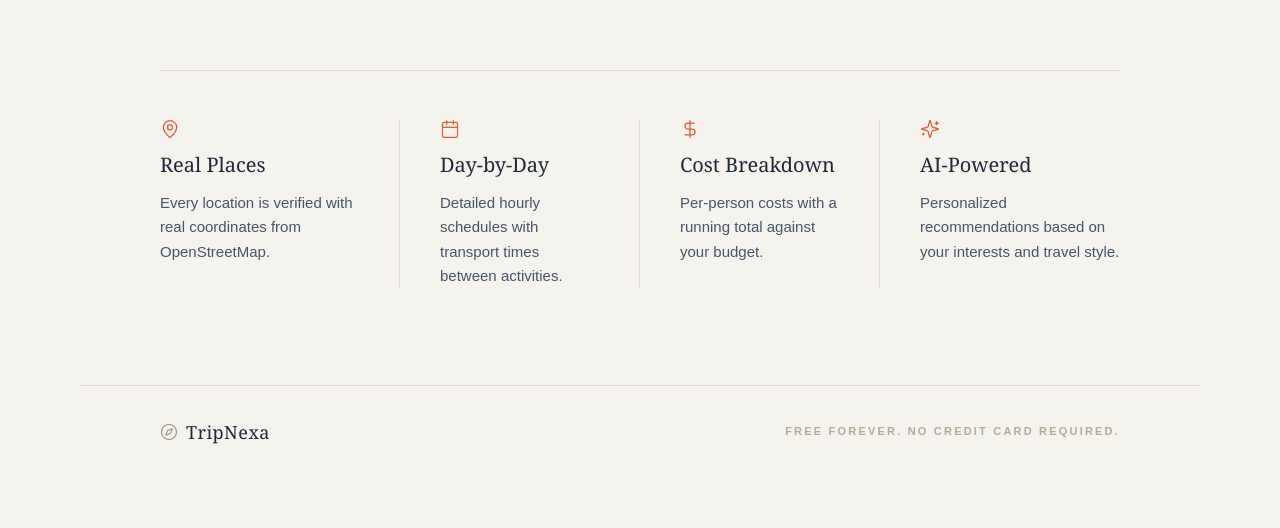
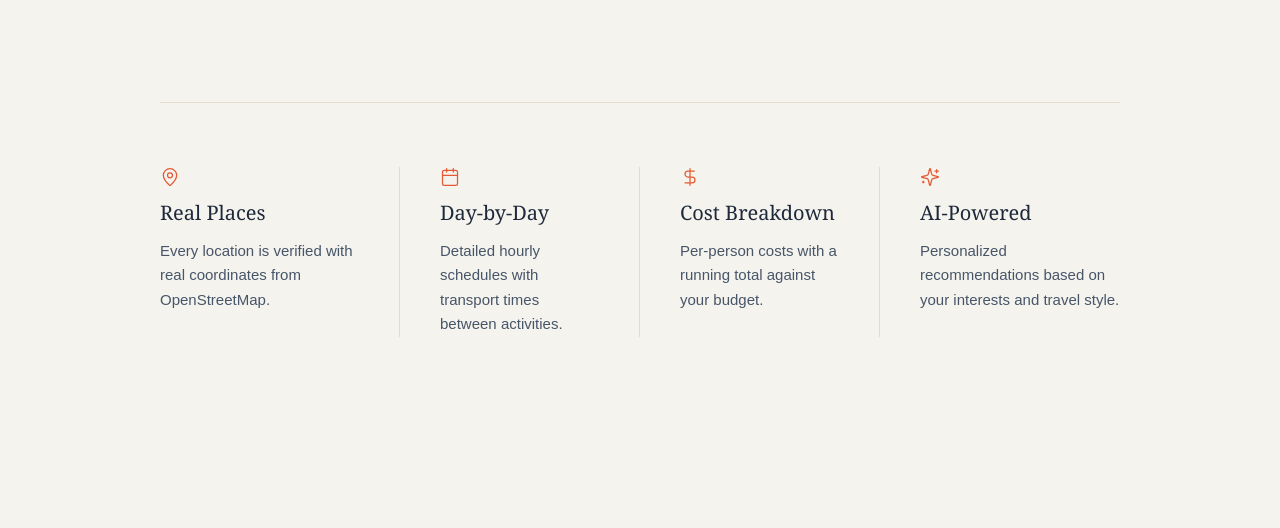
Before and after one commit to Aaryav1130/TripNexa, a React (Vite) app: page / in a window 1280 px wide. Shown: the part 1290-1818 px from the top of the page. Built offline with nearby package versions, Linux system fonts and the light colour scheme; no server answers.

Commit message:
style: increase vertical spacing above and below features and footer line

```diff
--- a/src/components/ui/custom/TopDestinations.jsx
+++ b/src/components/ui/custom/TopDestinations.jsx
@@ -100,8 +100,8 @@ export default function TopDestinations() {
       </div>
 
       {/* Features Section */}
-      <div className="w-full mt-20 md:mt-32 px-6 sm:px-10 lg:px-20 max-w-7xl mx-auto">
-        <div className="border-t border-[#e2dcd0] pt-12 grid grid-cols-1 md:grid-cols-2 lg:grid-cols-4 gap-10 lg:gap-0">
+      <div className="w-full mt-24 md:mt-40 px-6 sm:px-10 lg:px-20 max-w-7xl mx-auto">
+        <div className="border-t border-[#e2dcd0] pt-16 grid grid-cols-1 md:grid-cols-2 lg:grid-cols-4 gap-10 lg:gap-0">
           <div className="lg:border-r border-[#e2dcd0] lg:pr-10 flex flex-col gap-3">
             <MapPin className="text-[#e55934]" size={20} strokeWidth={1.5} />
             <h3 className="font-serif text-xl text-slate-800">Real Places</h3>
@@ -126,7 +126,7 @@ export default function TopDestinations() {
       </div>
 
       {/* Footer Line */}
-      <div className="w-full border-t border-[#e2dcd0] mt-24 py-8">
+      <div className="w-full border-t border-[#e2dcd0] mt-32 md:mt-48 pt-12 pb-24">
         <div className="max-w-7xl mx-auto px-6 sm:px-10 lg:px-20 flex flex-col md:flex-row justify-between items-center gap-4 text-[#9a9182]">
           <div className="flex items-center gap-2">
             <Compass size={18} strokeWidth={1.5} />
```
